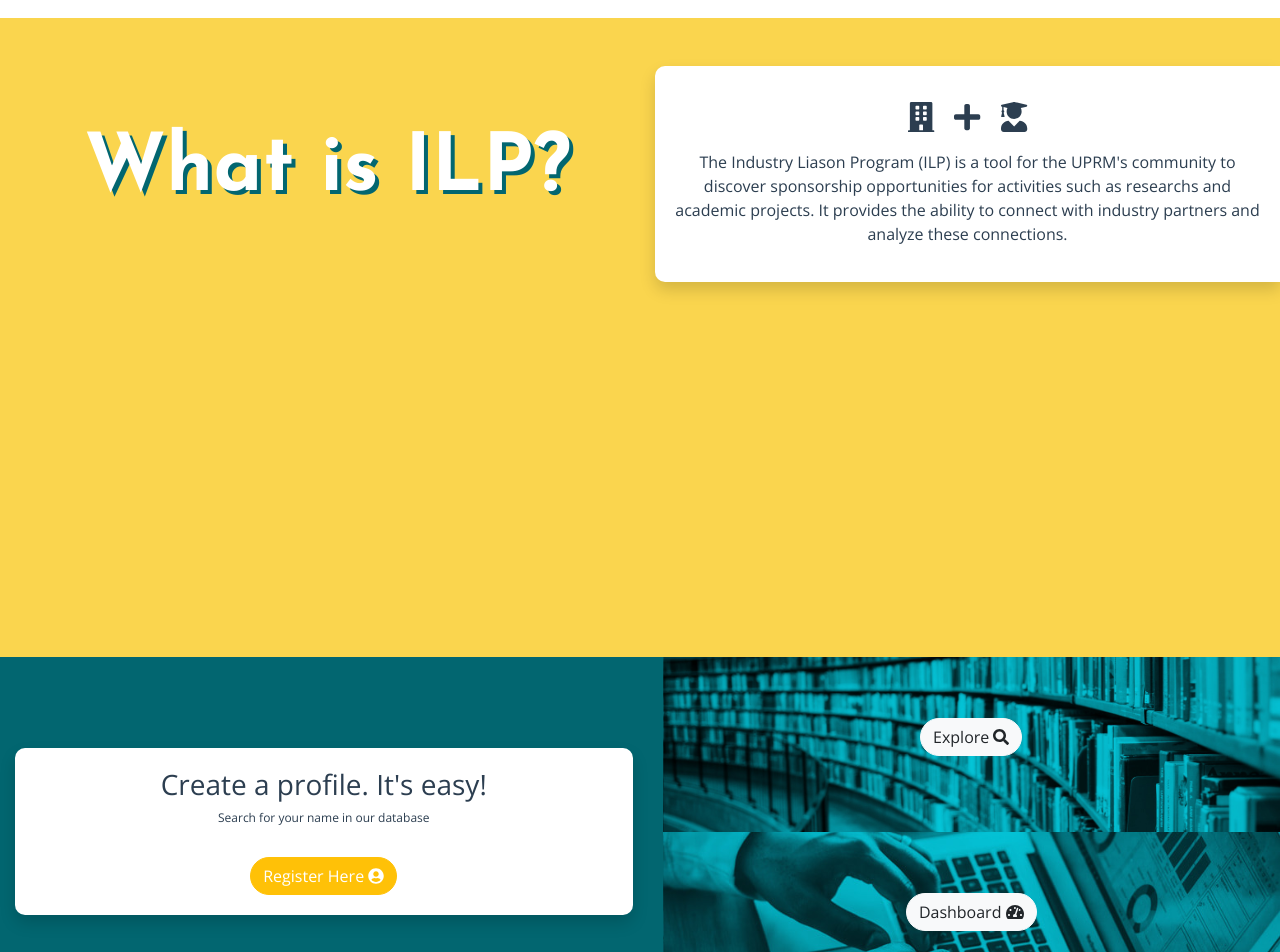
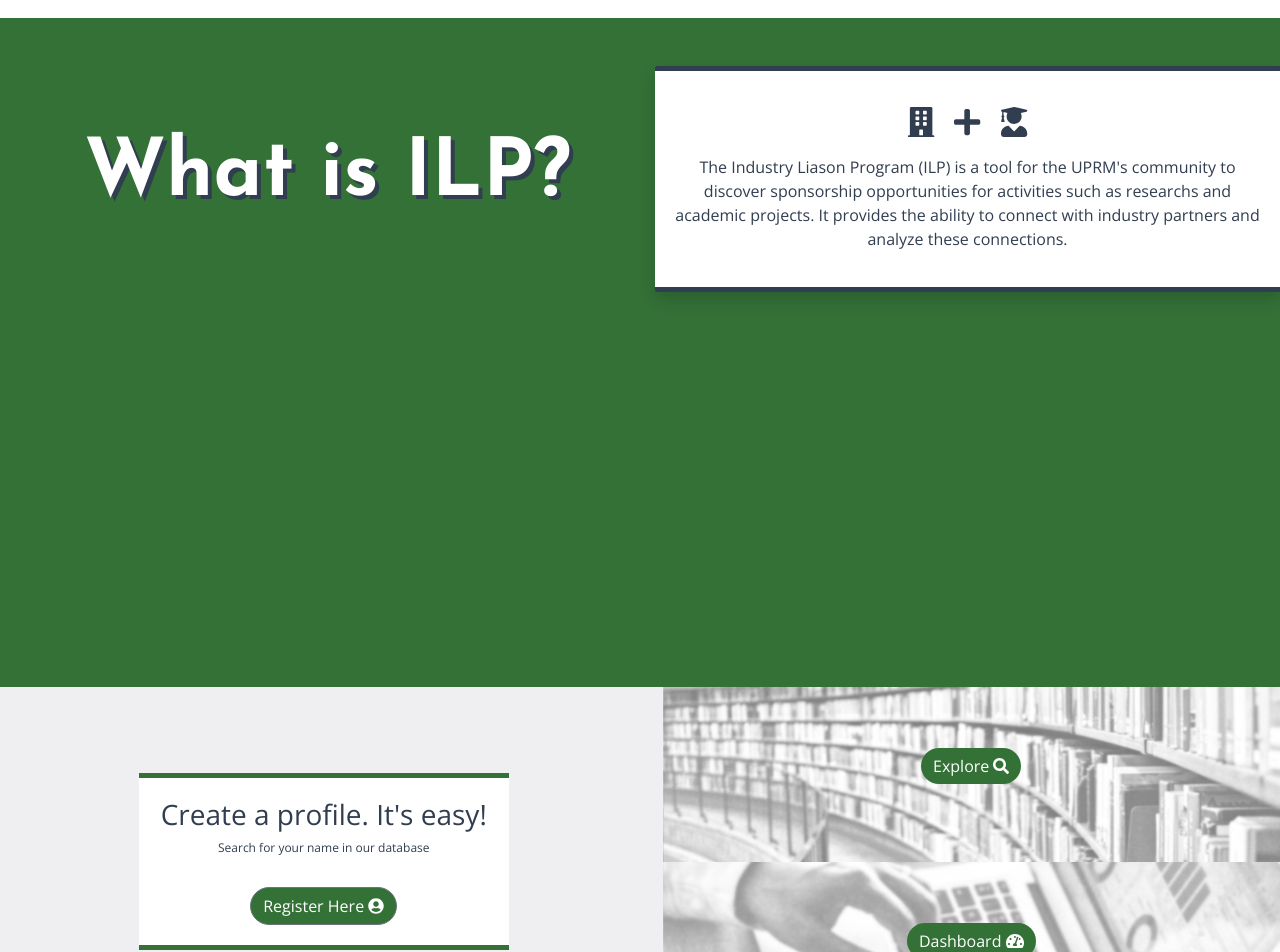
Before and after one commit to jesipr/FeatherFE, a Vue app: page / in a window 1280 px wide. Shown: the part 500-1452 px from the top of the page. Built offline with nearby package versions, Linux system fonts and the light colour scheme; what vue-particles, vue-resource would draw is missing.

Commit message:
Home & SignIn CSS
Green, Gray color pallette

```diff
--- a/src/App.vue
+++ b/src/App.vue
@@ -56,7 +56,7 @@
   -webkit-font-smoothing: antialiased;
   -moz-osx-font-smoothing: grayscale;
   text-align: center;
-  color: #2c3e50;
+  color: #313e50;
 }
 li {
   display: table-cell;
@@ -70,7 +70,7 @@
   height: 2px;
   left: 50%;
   position: absolute;
-  background: #fad54e;
+  background: #efeef0;
   transition: width 0.3s ease 0s, left 0.3s ease 0s;
   width: 0;
 }
@@ -83,7 +83,7 @@
   font-size: 28px;
 }
 nav{
-  background: #026670;
+  background: #337137;
 }
 #site_logo{
   width: 40px;
--- a/src/views/Home.vue
+++ b/src/views/Home.vue
@@ -6,12 +6,12 @@
         <h1 data-aos="fade-up">Explore | Connect | Collaborate</h1>
       </div>
       <vue-particles
-        color="#026670"
+        color="#337137"
         :particleOpacity="0.9"
         :particlesNumber="90"
         shapeType="circle"
         :particleSize="4"
-        linesColor="#9fedd7"
+        linesColor="#efeef0"
         :linesWidth="2"
         :lineLinked="true"
         :lineOpacity="0.8"
@@ -57,10 +57,10 @@
       </b-row>
       <b-row class="tools" align-h="center" align-v="center">
         <b-col>
-          <b-container class="white-card shadow">
+          <b-container class="white-card">
             <h3>Create a profile. It's easy!</h3>
             <p>Search for your name in our database</p>
-            <b-button pill variant="warning" style="color:white;">
+            <b-button pill id="register-btn">
               Register Here
               <font-awesome-icon icon="user-circle" />
             </b-button>
@@ -96,6 +96,12 @@
 }
 .links .btn {
   margin-top: 10%;
+  background-color: #337137;
+  color: white;
+  border: none;
+}
+.links .btn:hover {
+  background-color: #265229;
 }
 .browse-bg {
   height: 50%;
@@ -115,19 +121,20 @@
 #main-features h4{
   font-weight: 600;
   margin-bottom: 1.5rem;
+  color: #efeef0;
+  text-shadow: 3px 2px #313e50;
 }
 #main-features p{
   line-height: 1.2;
+  color: #efeef0;
 }
 #main-features .fa-user-plus,
 #main-features .fa-chart-bar,
 #main-features .fa-search
 {
-  font-size: 80px;
+  font-size: 100px;
   padding: 10px;
-  border-radius: 10px;
-  background: #026670;
-  color: white;
+  color: #efeef0;
 }
 #main-features svg{
   margin-bottom: 1.5rem;
@@ -141,23 +148,34 @@
   background: white;
   padding: 20px 0px;
 }
+#register-btn{
+  background-color: #337137;
+  color: white;
+}
+#register-btn:hover{
+  background-color: #265229;
+}
 .tools {
   height: 350px;
-  background: #026670;
+  background: #efeef0;
 }
 .tools .white-card {
-  border-radius: 10px;
+  border-top: 5px solid #337137;
+  border-bottom: 5px solid #337137;
+  width: 60%;
 }
 .tools .col p {
   margin-bottom: 30px;
   font-size: 12px;
 }
 .headline {
-  background: #fad54e;
+  background: #337137;
 }
 .headline .white-card {
-  border-top-left-radius: 10px;
-  border-bottom-left-radius: 10px;
+  border-top: 5px solid #313e50;
+  border-bottom: 5px solid #313e50;
+  border-top-left-radius: 2px;
+  border-bottom-left-radius: 2px;
 }
 .headline .col h3 {
   font-weight: bold;
@@ -195,7 +213,7 @@
   font-family: "Josefin Sans", sans-serif;
   font-weight: bold;
   font-size: 5rem;
-  text-shadow: 4px 4px #026670;
+  text-shadow: 4px 4px #313e50;
   color: white;
 }
 #particles-js {
--- a/src/views/SignIn.vue
+++ b/src/views/SignIn.vue
@@ -1,7 +1,7 @@
 <template>
   <div class="signin">
     <b-container fluid class="text-center">
-      <div class="mx-auto white-card rounded shadow mt-5">
+      <div class="mx-auto white-card shadow mt-5">
         <h4>Welcome to ILP</h4>
         <b-container>
           <b-form @submit.stop.prevent="login">
@@ -86,8 +86,11 @@
   padding: 0 2rem;
 }
 .btn {
-  background: #fad54e;
+  background:white;
   color: inherit;
+}
+.btn:hover {
+  background:#e9e6e6;
 }
 h4 {
   font-family: "Josefin Sans", sans-serif;
@@ -95,6 +98,6 @@
 }
 .white-card {
   width: 450px;
-  background: #026670;
+  background: #337137;
 }
 </style>
```
Also changed, not shown: src/assets/browse_bg.jpeg, src/assets/dashboard_bg.jpeg.
